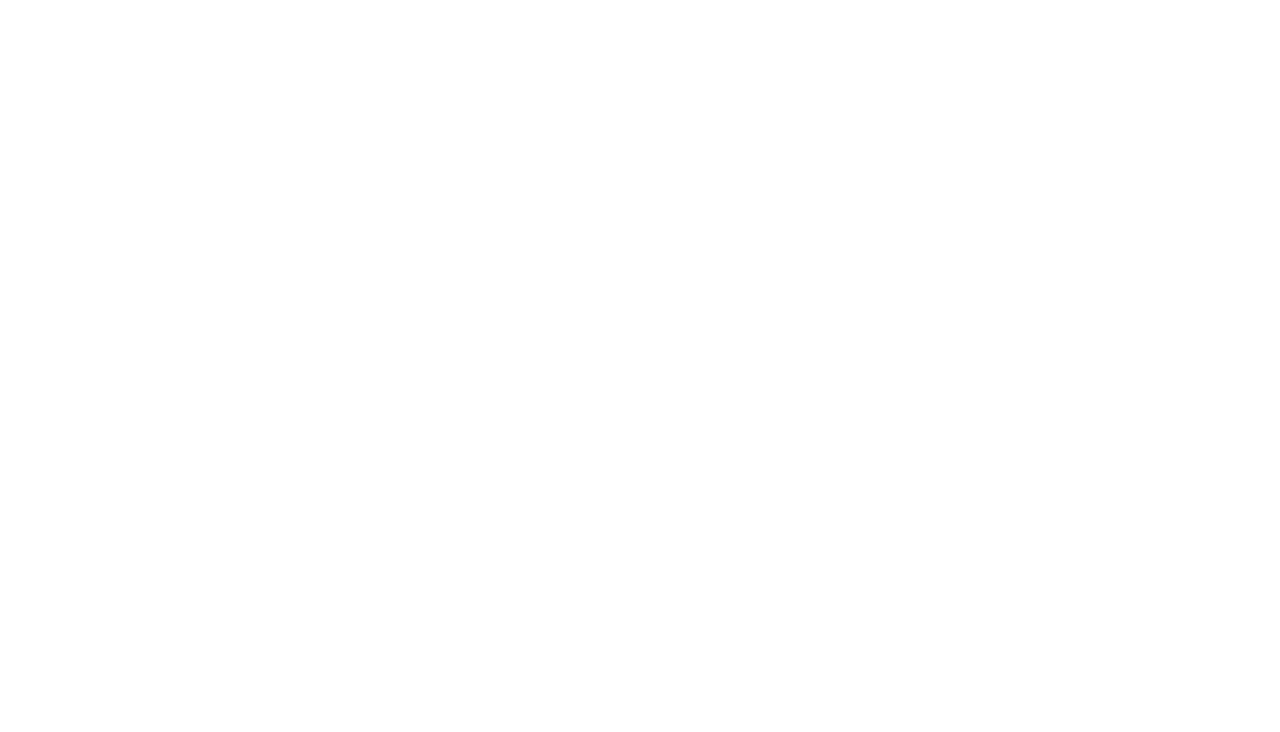
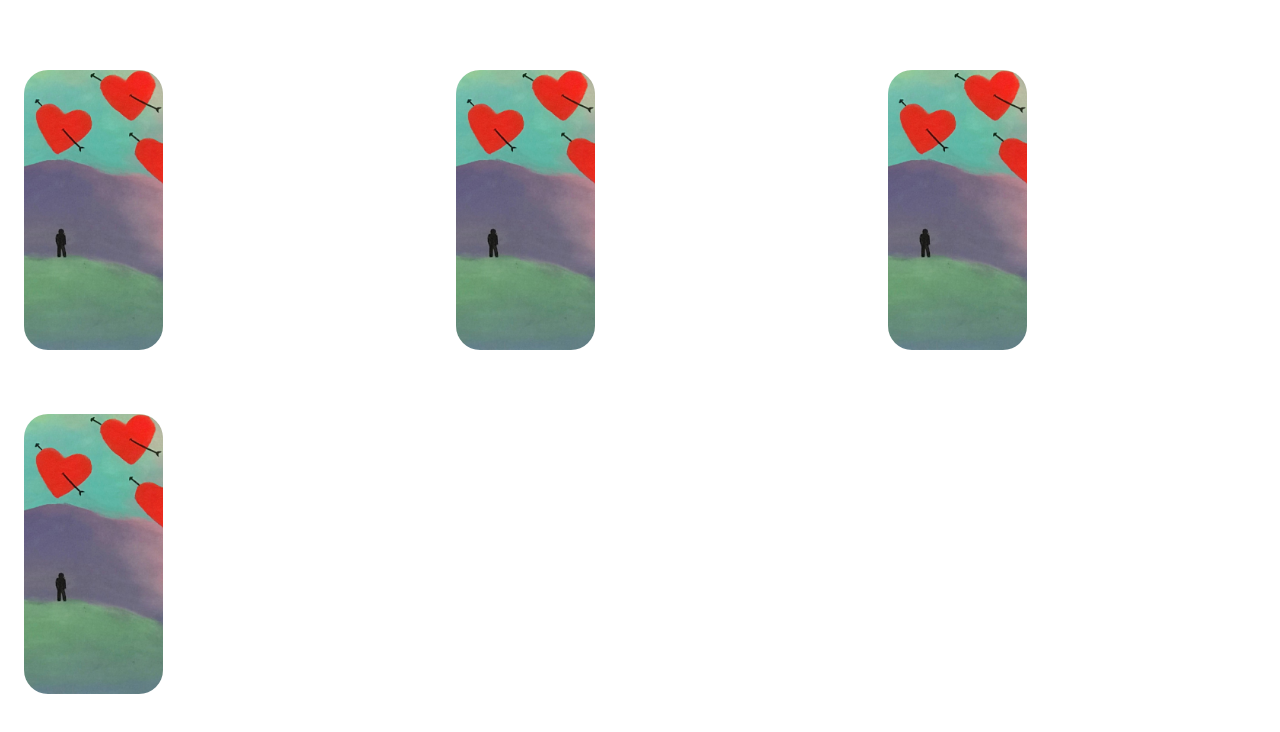
Before and after one commit to Immrudul/groovever-web-client, a Next.js app: page /learn in a window 1280 px wide. Shown: the part 1082-1814 px from the top of the page. Before the commit the page ends 1128 px from the top, so only its background shows below. Built offline with nearby package versions, Linux system fonts and the light colour scheme.

Commit message:
added learn testing cards

```diff
--- a/src/app/learn/page.tsx
+++ b/src/app/learn/page.tsx
@@ -8,7 +8,7 @@
         <div className="h-full absolute inset-0">
           <div className="relative h-full">
             <Image
-              src="/hearts.png"
+              src="/Hearts and Darts.png"
               alt="hearts and darts image"
               style={{ objectFit: "cover", opacity: 0.5 }} // Adjust opacity as needed
               layout="fill"
@@ -292,6 +292,13 @@
           </ul>
         </div>
       </div>
+
+      <div className="flex flex-col lg:grid lg:grid-cols-3 lg:gap-4 lg:justify-end">
+        <VideoCard />
+        <VideoCard />
+        <VideoCard />
+        <VideoCard />
+      </div>
     </div>
   );
 }
```
